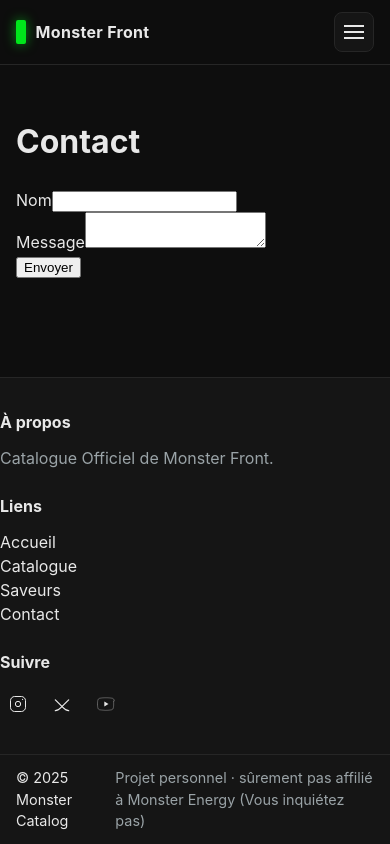
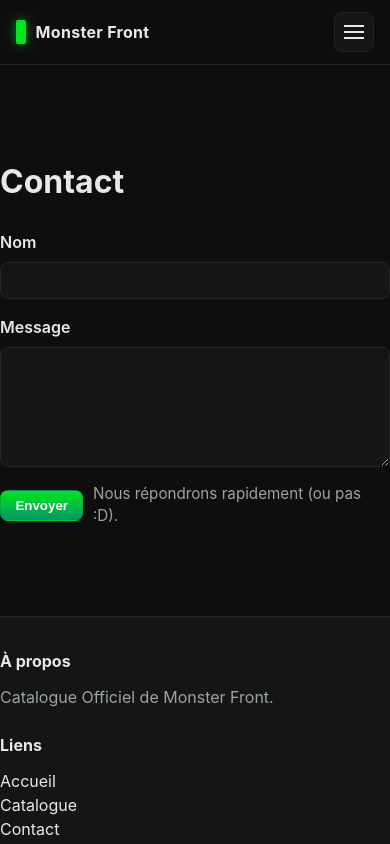
Before and after one commit to AmnezziaCS/monster-front, a React (Vite) app: page /contact in a window 390 px wide. Shown: the top 844 px of the page. Built offline with nearby package versions, Linux system fonts and the light colour scheme; no server answers.

Commit message:
header done

```diff
--- a/src/components/Footer.css
+++ b/src/components/Footer.css
@@ -17,6 +17,34 @@
 .footer__link { color: var(--text); }
 .footer__link:hover { color: var(--brand); }
 
+.footer__link--cta {
+  display: inline-block;
+  padding: .35rem .6rem;
+  border-radius: 6px;
+  border: 1px solid transparent;
+  background: transparent;
+  transition: background .15s ease, color .15s ease, border-color .15s ease;
+}
+.footer__link--cta:hover {
+  background: rgba(16,185,129,0.08);
+  color: var(--brand);
+  border-color: rgba(16,185,129,0.16);
+}
+
+.footer__link--cta {
+  display: inline-block;
+  padding: .35rem .6rem;
+  border-radius: 6px;
+  border: 1px solid transparent;
+  background: transparent;
+  transition: background .15s ease, color .15s ease, border-color .15s ease;
+}
+.footer__link--cta:hover {
+  background: rgba(16,185,129,0.08);
+  color: var(--brand);
+  border-color: rgba(16,185,129,0.16);
+}
+
 .footer__socialList { display:flex; gap: .5rem; align-items:center; padding:0; }
 .footer__social { display:inline-flex; align-items:center; justify-content:center; width:36px; height:36px; border-radius:6px; background:transparent; color:var(--text); text-decoration:none; }
 .footer__social:hover { background: rgba(0,0,0,0.04); color: var(--brand); }
--- a/src/components/Footer.tsx
+++ b/src/components/Footer.tsx
@@ -16,7 +16,7 @@
             <ul className="footer__list">
               <li><Link className="footer__link" to="/">Accueil</Link></li>
               <li><Link className="footer__link" to="/catalog">Catalogue</Link></li>
-              <li><Link className="footer__link" to="/flavors">Saveurs</Link></li>
+
               <li><Link className="footer__link" to="/contact">Contact</Link></li>
             </ul>
           </nav>
--- a/src/components/Header.css
+++ b/src/components/Header.css
@@ -46,6 +46,18 @@
 .nav__link:hover {
   background: var(--bg-elev);
   color: var(--brand);
+}
+
+.nav__link--contact {
+  border: 1px solid transparent;
+  padding: .4rem .8rem;
+  background: transparent;
+  transition: background .15s ease, color .15s ease, border-color .15s ease;
+}
+.nav__link--contact:hover {
+  background: rgba(16,185,129,0.08);
+  color: var(--brand);
+  border-color: rgba(16,185,129,0.16);
 }
 
 .search { display: none; }
--- a/src/components/Header.tsx
+++ b/src/components/Header.tsx
@@ -1,4 +1,5 @@
 import React, { useState } from "react";
+import { Link } from "react-router-dom";
 import "./Header.css";
 
 interface HeaderProps {
@@ -39,22 +40,24 @@
         </a>
 
         <nav id="primary-nav" className="nav" aria-label="Primary">
-          <a
-            href="#"
+          <Link
+            to="/catalog"
             className="nav__link"
-            onClick={(e) => {
-              e.preventDefault();
+            onClick={() => {
               onNavigate?.("catalogue");
+              setOpen(false);
             }}
           >
             Catalogue
-          </a>
-          <a href="#" className="nav__link" onClick={(e) => e.preventDefault()}>
-            Saveurs
-          </a>
-          <a href="#" className="nav__link" onClick={(e) => e.preventDefault()}>
+          </Link>
+
+          <Link
+            to="/contact"
+            className="nav__link nav__link--contact"
+            onClick={() => setOpen(false)}
+          >
             Contact
-          </a>
+          </Link>
         </nav>
 
         <form className="search" role="search" aria-label="Recherche">
--- /dev/null
+++ b/src/pages/Contact.css
@@ -0,0 +1,51 @@
+.contact {
+  padding: 2.5rem 0;
+}
+.contact__form {
+  max-width: 720px;
+  margin-top: 1.5rem;
+  display: flex;
+  flex-direction: column;
+  gap: 1rem;
+}
+.contact__row {
+  display: flex;
+  flex-direction: column;
+  gap: .5rem;
+}
+.contact__label {
+  font-weight: 600;
+  color: var(--text);
+}
+.contact__input,
+.contact__textarea {
+  background: var(--bg-elev);
+  border: 1px solid var(--border);
+  color: var(--text);
+  padding: .6rem .75rem;
+  border-radius: 8px;
+  outline: none;
+  transition: box-shadow .12s ease, border-color .12s ease;
+}
+.contact__input:focus,
+.contact__textarea:focus {
+  box-shadow: 0 0 0 4px rgba(16,185,129,0.06);
+  border-color: rgba(16,185,129,0.32);
+}
+.contact__textarea { min-height: 120px; resize: vertical; }
+.contact__actions { display:flex; gap:.6rem; align-items:center; }
+.btn--primary {
+  background: linear-gradient(180deg, var(--brand) 0%, #059669 100%);
+  color: white;
+  padding: .45rem .9rem;
+  border-radius: 8px;
+  border: 1px solid rgba(0,0,0,0.1);
+  cursor: pointer;
+  font-weight: 600;
+}
+.btn--primary:hover { filter: brightness(.95); }
+.contact__note { color: var(--muted); font-size: .95rem; }
+
+@media (max-width: 720px) {
+  .contact__form { padding: 0 0; }
+}
--- a/src/pages/Contact.tsx
+++ b/src/pages/Contact.tsx
@@ -1,21 +1,29 @@
 import { useState } from 'react'
+import './Contact.css'
 
 const Contact = () => {
   const [sent, setSent] = useState(false)
   return (
-    <main className="container">
+    <main className="container contact">
       <h1>Contact</h1>
       {sent ? (
-        <p>Merci ! Ton message a été envoyé (enfin, pas vraiment — c'est juste une démo).</p>
+        <p className="contact__note">Merci ! Ton message a été envoyé (mais on s'en fou en vrai).</p>
       ) : (
-        <form onSubmit={(e) => { e.preventDefault(); setSent(true) }}>
-          <div>
-            <label>Nom<input name="name" required /></label>
+        <form className="contact__form" onSubmit={(e) => { e.preventDefault(); setSent(true) }}>
+          <div className="contact__row">
+            <label className="contact__label">Nom</label>
+            <input className="contact__input" name="name" required />
           </div>
-          <div>
-            <label>Message<textarea name="message" required /></label>
+
+          <div className="contact__row">
+            <label className="contact__label">Message</label>
+            <textarea className="contact__textarea" name="message" required />
           </div>
-          <button type="submit">Envoyer</button>
+
+          <div className="contact__actions">
+            <button className="btn--primary" type="submit">Envoyer</button>
+            <span className="contact__note">Nous répondrons rapidement (ou pas :D).</span>
+          </div>
         </form>
       )}
     </main>
```
